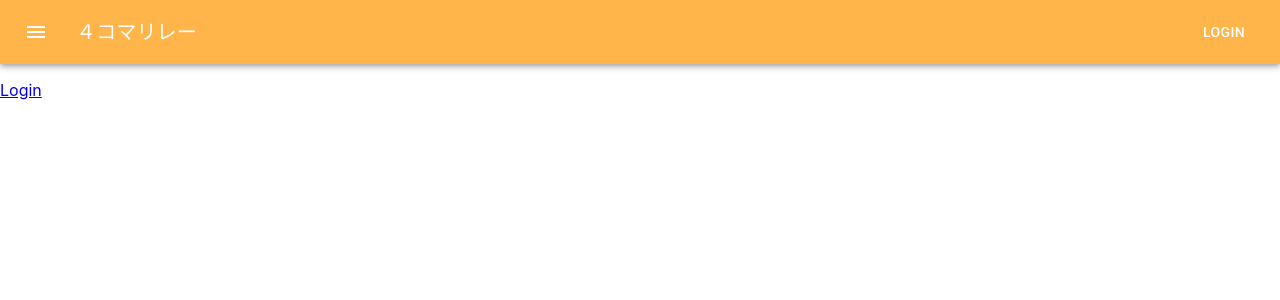
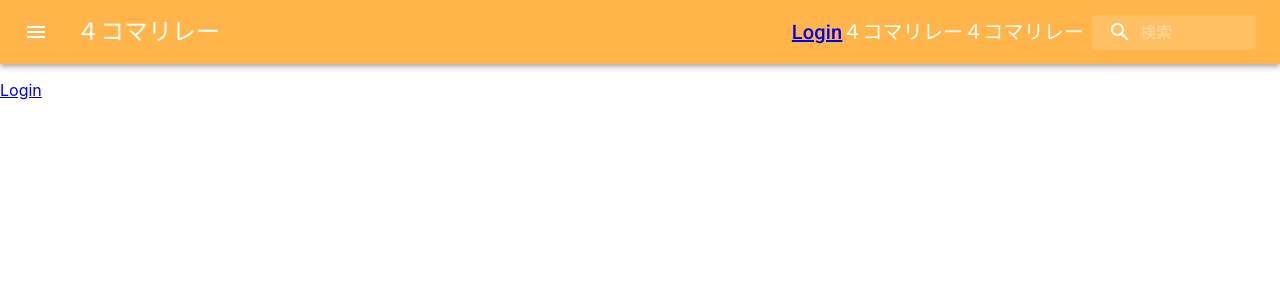
Before and after one commit to yu-uc/4komarelay, a React (Create React App) app in the folder react-ts-app/: page / in a window 1280 px wide. Shown: the top 300 px of the page. Built offline with nearby package versions, Linux system fonts and the light colour scheme.

Commit message:
navbar
navbarの製作途中

```diff
--- a/react-ts-app/src/componet/Navbar.tsx
+++ b/react-ts-app/src/componet/Navbar.tsx
@@ -14,6 +14,7 @@ import {
   Typography,
 } from "@material-ui/core";
 import MenuIcon from "@material-ui/icons/Menu";
+import SearchIcon from "@material-ui/icons/Search";
 
 const useStyles = makeStyles((theme: Theme) =>
   createStyles({
@@ -27,7 +28,58 @@ const useStyles = makeStyles((theme: Theme) =>
       marginRight: theme.spacing(2),
     },
     title: {
-      flexGrow: 1,
+      flexGrow: 3,
+      display: "none",
+      [theme.breakpoints.up("sm")]: {
+        display: "block",
+      },
+    },
+    koumoku: {
+      color:"#FFF",
+      display: "none",
+      [theme.breakpoints.up("sm")]: {
+        display: "block",
+      },
+    },
+    //ここから検索フォームのcss
+    search: {
+      position: "relative",
+      borderRadius: theme.shape.borderRadius,
+      backgroundColor: fade(theme.palette.common.white, 0.15),
+      "&:hover": {
+        backgroundColor: fade(theme.palette.common.white, 0.25),
+      },
+      marginLeft: 0,
+      width: "100%",
+      [theme.breakpoints.up("sm")]: {
+        marginLeft: theme.spacing(1),
+        width: "auto",
+      },
+    },
+    searchIcon: {
+      padding: theme.spacing(0, 2),
+      height: "100%",
+      position: "absolute",
+      pointerEvents: "none",
+      display: "flex",
+      alignItems: "center",
+      justifyContent: "center",
+    },
+    inputRoot: {
+      color: "inherit",
+    },
+    inputInput: {
+      padding: theme.spacing(1, 1, 1, 0),
+      // vertical padding + font size from searchIcon
+      paddingLeft: `calc(1em + ${theme.spacing(4)}px)`,
+      transition: theme.transitions.create("width"),
+      width: "100%",
+      [theme.breakpoints.up("sm")]: {
+        width: "12ch",
+        "&:focus": {
+          width: "20ch",
+        },
+      },
     },
   })
 );
@@ -47,10 +99,25 @@ const Navbar = () => {
           >
             <MenuIcon />
           </IconButton>
-          <Typography variant="h6" className={classes.title}>
+          <Typography variant="h5" className={classes.title}>
             ４コマリレー
           </Typography>
-          <Button color="inherit">Login</Button>
+          <Typography variant="h6" className={classes.koumoku}><Link to="/login">Login</Link></Typography>
+          <Typography variant="h6" className={classes.koumoku}>４コマリレー</Typography>
+          <Typography variant="h6" className={classes.koumoku}>４コマリレー</Typography>
+          <div className={classes.search}>
+            <div className={classes.searchIcon}>
+              <SearchIcon />
+            </div>
+            <InputBase
+              placeholder="検索"
+              classes={{
+                root: classes.inputRoot,
+                input: classes.inputInput,
+              }}
+              inputProps={{ "aria-label": "search" }}
+            />
+          </div>
         </Toolbar>
       </AppBar>
     </div>
```
Also changed, not shown: 1 other file (tests, documents, lock files or other folders).
